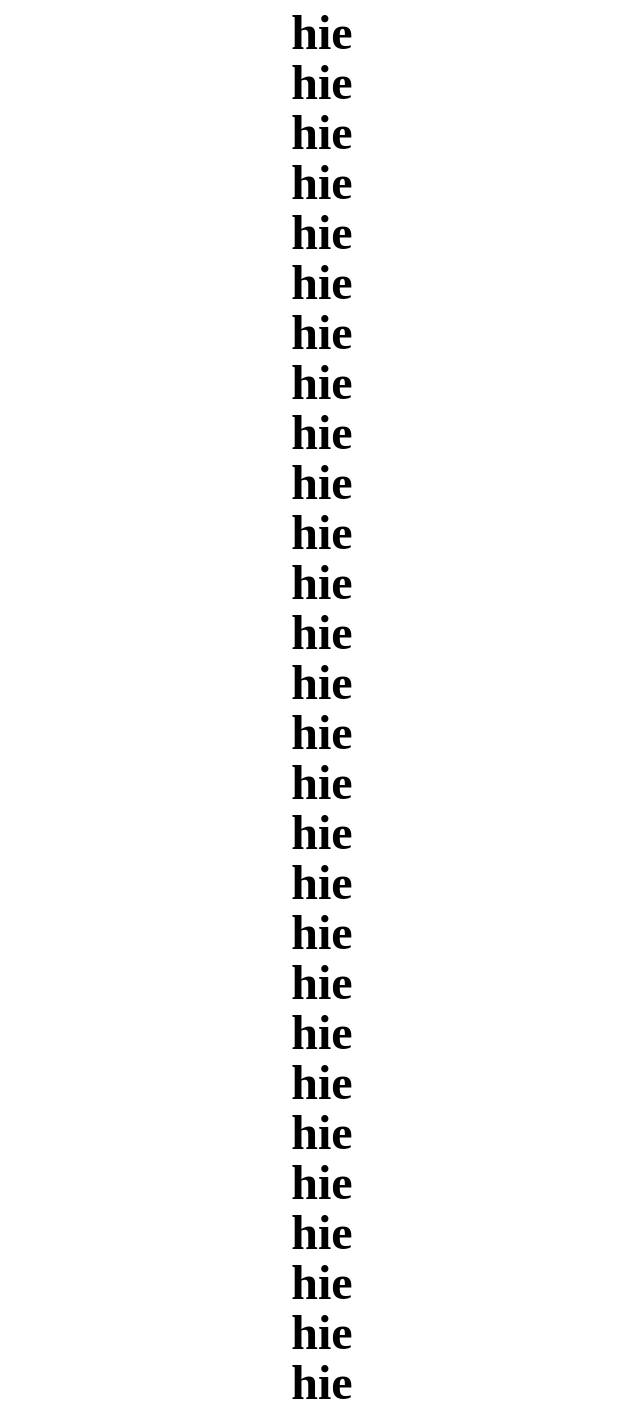
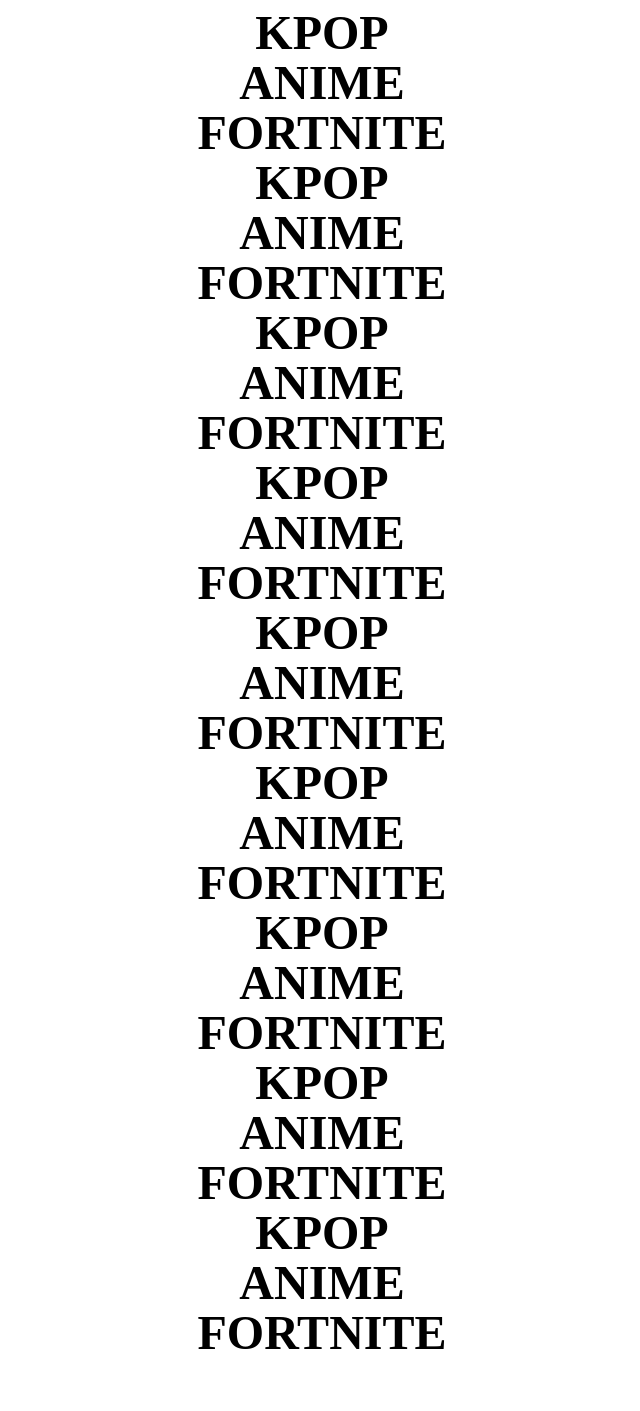
Before and after one commit to sabihismail/sabihismail.github.io, a plain HTML site: page index.html in a window 1280 px wide. Shown: the whole page, without its empty margins (318-958 px from the left). After the commit the page ends 1366 px from the top, so only its background shows below. Drawn offline with Linux system fonts and the light colour scheme.

Commit message:
Improving UI

```diff
--- a/index.html
+++ b/index.html
@@ -49,86 +49,83 @@
 
 <!-- HTML -->
 <div class="example1">
-<h3>hie</h3>
+<h3>KPOP</h3>
 </div>
 <div class="example1">
-<h3>hie</h3>
+<h3>ANIME</h3>
 </div>
 <div class="example1">
-<h3>hie</h3>
+<h3>FORTNITE</h3>
 </div>
 <div class="example1">
-<h3>hie</h3>
+<h3>KPOP</h3>
 </div>
 <div class="example1">
-<h3>hie</h3>
+<h3>ANIME</h3>
 </div>
 <div class="example1">
-<h3>hie</h3>
+<h3>FORTNITE</h3>
 </div>
 <div class="example1">
-<h3>hie</h3>
+<h3>KPOP</h3>
 </div>
 <div class="example1">
-<h3>hie</h3>
+<h3>ANIME</h3>
 </div>
 <div class="example1">
-<h3>hie</h3>
+<h3>FORTNITE</h3>
 </div>
 <div class="example1">
-<h3>hie</h3>
+<h3>KPOP</h3>
 </div>
 <div class="example1">
-<h3>hie</h3>
+<h3>ANIME</h3>
 </div>
 <div class="example1">
-<h3>hie</h3>
+<h3>FORTNITE</h3>
 </div>
 <div class="example1">
-<h3>hie</h3>
+<h3>KPOP</h3>
 </div>
 <div class="example1">
-<h3>hie</h3>
+<h3>ANIME</h3>
 </div>
 <div class="example1">
-<h3>hie</h3>
+<h3>FORTNITE</h3>
 </div>
 <div class="example1">
-<h3>hie</h3>
+<h3>KPOP</h3>
 </div>
 <div class="example1">
-<h3>hie</h3>
+<h3>ANIME</h3>
 </div>
 <div class="example1">
-<h3>hie</h3>
+<h3>FORTNITE</h3>
 </div>
 <div class="example1">
-<h3>hie</h3>
+<h3>KPOP</h3>
 </div>
 <div class="example1">
-<h3>hie</h3>
+<h3>ANIME</h3>
 </div>
 <div class="example1">
-<h3>hie</h3>
+<h3>FORTNITE</h3>
 </div>
 <div class="example1">
-<h3>hie</h3>
+<h3>KPOP</h3>
 </div>
 <div class="example1">
-<h3>hie</h3>
+<h3>ANIME</h3>
 </div>
 <div class="example1">
-<h3>hie</h3>
+<h3>FORTNITE</h3>
 </div>
 <div class="example1">
-<h3>hie</h3>
+<h3>KPOP</h3>
 </div>
 <div class="example1">
-<h3>hie</h3>
+<h3>ANIME</h3>
 </div>
 <div class="example1">
-<h3>hie</h3>
+<h3>FORTNITE</h3>
 </div>
-<div class="example1">
-<h3>hie</h3>
-</div>
```
